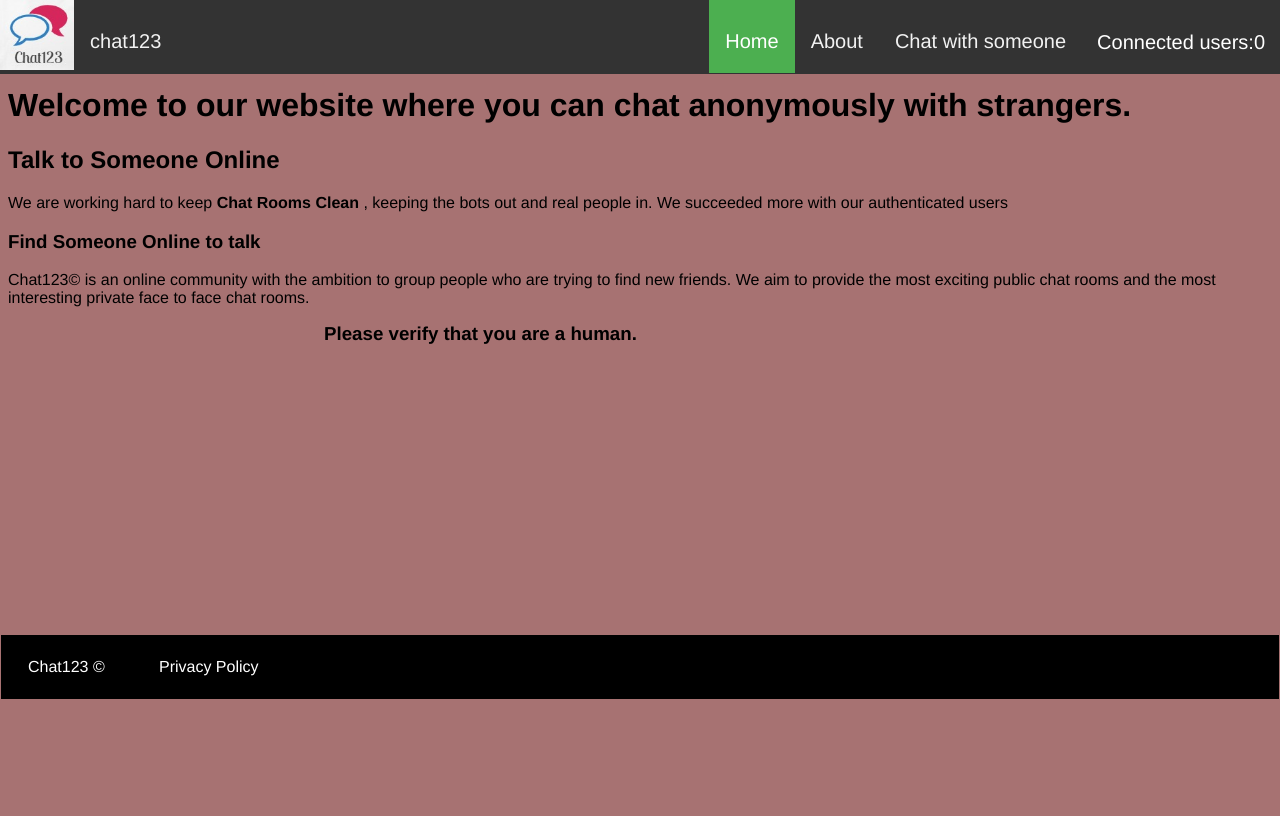
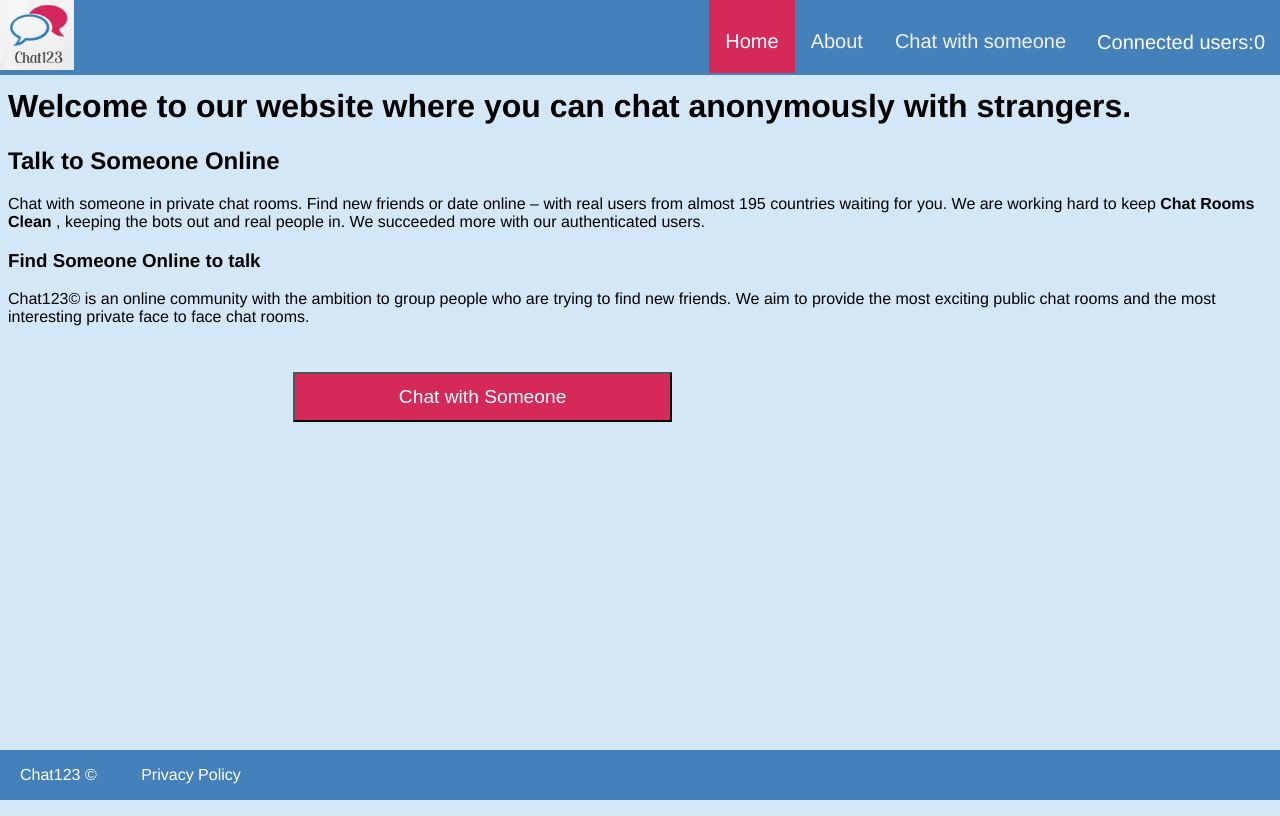
Before and after one commit to harshitparikh1/Anonymous-Chat-App, a website: page home.html in a window 1280 px wide. Drawn offline with Linux system fonts and the light colour scheme; no server answers; files whose address does not match are found by name.

Commit message:
Improved UI

```diff
--- a/home.html
+++ b/home.html
@@ -15,10 +15,12 @@
 
     <div class="topnav">
         <span style="float: left;">
+            <a class="logo" href="/">
                 <img src="img/logo.jfif" alt="Logo" height="70px">
+            </a>
         </span>
 
-        <a href="/">chat123</a>
+        <!-- <a href="/">chat123</a> -->
 
         <div class="topnav-right">
             <a class="active" href="/">Home</a>
@@ -49,30 +51,23 @@
                 Talk to Someone Online
             </h2>
             <P>
+                Chat with someone in private chat rooms. Find new friends or date online – with real users from almost
+                195 countries waiting for you.
                 We are working hard to keep <b> Chat Rooms Clean </b>, keeping the bots out and real people in.
-                We succeeded more with our authenticated users
+                We succeeded more with our authenticated users.
             </P>
             <h3>
                 Find Someone Online to talk
             </h3>
             <p>
-                Chat123&copy; is an online community with the ambition to group people who are trying to find new friends. We
+                Chat123&copy; is an online community with the ambition to group people who are trying to find new
+                friends. We
                 aim to provide the most exciting public chat rooms and the most interesting private face to face chat
                 rooms.
 
             </p>
-            <h3 style="margin: auto; width: 50%; margin-bottom:15px; ">
-                Please verify that you are a human.
-            </h3>
         </div>
 
-
-        <form method="post" onsubmit="return submitUserForm();">
-            <div class="g-recaptcha" data-sitekey="6LeIxAcTAAAAAJcZVRqyHh71UMIEGNQ_MXjiZKhI"
-                data-callback="verifyCaptcha"></div>
-            <div id="g-recaptcha-error"></div>
-            <!-- <input type="submit" name="submit" value="Submit" /> -->
-        </form>
         <script src='https://www.google.com/recaptcha/api.js'></script>
         <script>
             function submitUserForm() {
@@ -88,16 +83,31 @@
             function verifyCaptcha() {
                 document.getElementById('g-recaptcha-error').innerHTML = '';
                 // window.location.href = '/chat';
-                document.getElementById('chat_btn').style.display = 'block';
+                // document.getElementById('chat_btn').style.display = 'block';
+                window.location.href = '/chat';
+            }
+
+            function chat_btn() {
+                document.getElementById('human_verif_form').style.display = 'block';
             }
         </script>
 
         <div style="padding-top: 30px;">
-            <button style="display: none;" id="chat_btn" onclick="window.location.href = '/chat'">
-                <a href="/chat" style="text-decoration: none; color: black; ">
-                    Chat with your friends.
-                </a>
+            <button style="display: block; font-size: larger; color: white;" id="chat_btn" onclick="chat_btn()">
+                Chat with Someone
             </button>
+        </div>
+
+        <div id="human_verif_form" style="display: none; margin-top: 30px;">
+            <h3 style="margin: auto; width: 50%; margin-bottom:15px; ">
+                Please verify that you are a human.
+            </h3>
+            <form method="post" onsubmit="return submitUserForm();">
+                <div class="g-recaptcha" data-sitekey="6LeIxAcTAAAAAJcZVRqyHh71UMIEGNQ_MXjiZKhI"
+                    data-callback="verifyCaptcha"></div>
+                <div id="g-recaptcha-error"></div>
+                <!-- <input type="submit" name="submit" value="Submit" /> -->
+            </form>
         </div>
 
 
@@ -105,8 +115,8 @@
 
             <p class="footer-links">
                 <a href="/" id="company">Chat123 &copy;</a>
-        ·
-        <a href="/privacy" id = "privacy">Privacy Policy</a>
+
+                <a href="/privacy" id="privacy">Privacy Policy</a>
             </p>
 
 
@@ -122,7 +132,7 @@
         document.getElementById("users").innerHTML = total_users;
 
         socket.on('users', function (users) {
-            total_users = users.users;
+            total_users = users.users * 1000;
             console.log("Total number of users are ", total_users);
             document.getElementById("users").innerHTML = total_users;
         });
--- a/public/style/home.css
+++ b/public/style/home.css
@@ -1,11 +1,16 @@
+html{
+  min-height: 100%;
+}
+
 body {
     font-family: Helvetica;
-    background-color: rgb(167, 114, 114);
+    background-color: rgb(212 231 247);
+    min-height: 100vh;
 }
 
 .topnav {
     overflow: hidden;
-    background-color: #333;
+    background-color: #4481bb;
     margin: -8px;
     padding: -100px;
 
@@ -21,14 +26,22 @@ body {
     padding-top: 30px;
     text-align: center;
   }
+  .topnav .logo{
+    padding: 0px;
+  }
+
+  .topnav .logo:hover{
+    background-color: #4481bb;
+    /* color:none; */
+  }
 
   .topnav a:hover {
-    background-color: #ddd;
-    color: black;
+    background-color: #d42959;
+    color: white;
   }
 
   .topnav a.active {
-    background-color: #4CAF50;
+    background-color: #d42959;
     color: white;
   }
 
@@ -45,15 +58,17 @@ form{
 #chat_btn{
     transition-duration: 0.4s;
     width: 30%;
-    margin: auto;
+    /* margin: auto; */
+    margin-left: 285px;
     height: 50px;
+    background-color: #d42959;
 
 }
 
-#chat_btn:hover{
+/* #chat_btn:hover{
     background-color: green; /* Green */
-    color: white;
-}
+    /* color: white; */
+/* } */
 
 
 /* footer{
@@ -68,6 +83,8 @@ form{
 
 
 
+
+
  body {
     display: flex;
     flex-direction: column;
@@ -76,14 +93,21 @@ form{
 
   #footer {
     /* background-color: #efefef; */
-    flex: 0 0 50px;/*or just height:50px;*/
+    /* flex: 0 0 50px;or just height:50px; */
     margin-top: auto;
-    background-color: black;
+    background-color: #4481bb;
+    /* width: 100%; */
+    /* margin-left: -7px; */
+    /* margin-bottom: 0px; */
+    /* margin-top: 10px; */
+    /* padding: 7px; */
+    position: fixed;
+    left: 0;
+    bottom: 0;
     width: 100%;
-    margin-left: -7px;
-    margin-bottom: 0px;
-    margin-top: 10px;
-    padding: 7px;
+    /* background-color: red; */
+    color: white;
+    /* text-align: center; */
   }
 
   #footer .footer-links a{
@@ -95,3 +119,10 @@ form{
   #footer .footer-links a .company{
     float: right;
 }
+
+@media screen and (max-width: 600px) {
+  body{
+    min-height: 100vh;
+    height: 1000px;
+  }
+ }
--- a/public/style/style.css
+++ b/public/style/style.css
@@ -20,7 +20,7 @@ body {
 
 .topnav {
     overflow: hidden;
-    background-color: #333;
+    background-color: #4481bb;
     margin: -8px;
     padding: -100px;
 
@@ -36,14 +36,22 @@ body {
     padding-top: 30px;
     text-align: center;
   }
+  .topnav .logo{
+    padding: 0px;
+  }
+
+  .topnav .logo:hover{
+    background-color: #4481bb;
+    /* color:none; */
+  }
 
   .topnav a:hover {
-    background-color: #ddd;
-    color: black;
+    background-color: #d42959;
+    color: white;
   }
 
   .topnav a.active {
-    background-color: #4CAF50;
+    background-color: #d42959;
     color: white;
   }
 
@@ -209,7 +217,7 @@ CHATTING BOX STYLE
 *********************************/
 
 #chat_box{
-    border: 5px solid green;
+    /* border: 5px solid green; */
     width: 40%;
     height: 605px;
     margin-top: 1px;
@@ -367,7 +375,7 @@ CHATTING BOX STYLE
 
    #chat_box{
        width: 100%;
-       height: 350px;
+       height: 430px;
    }
   }
 
```
Also changed, not shown: about.html (+2 -2 lines), index.html (+15 -9 lines), privacy.html (+1 -1 lines), 1 other file. Lines whose indentation alone changed are shown as unchanged.
